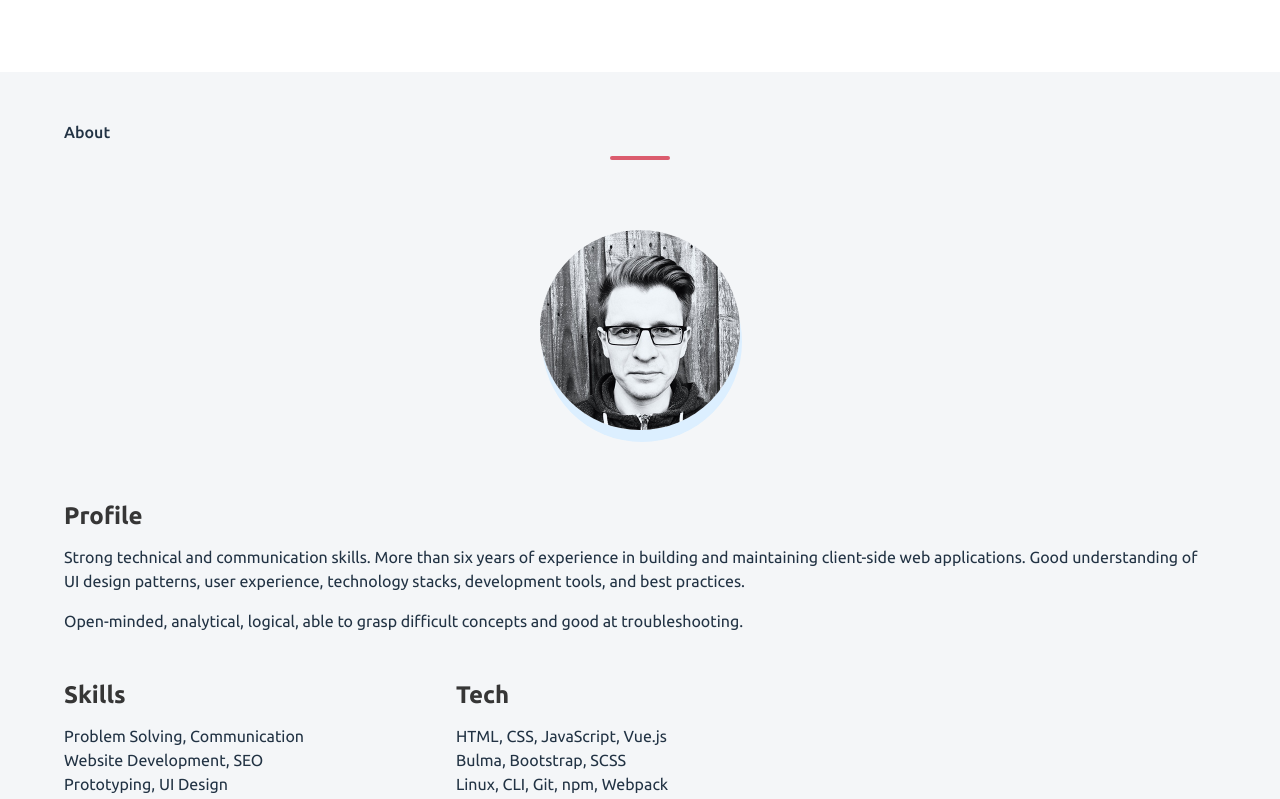
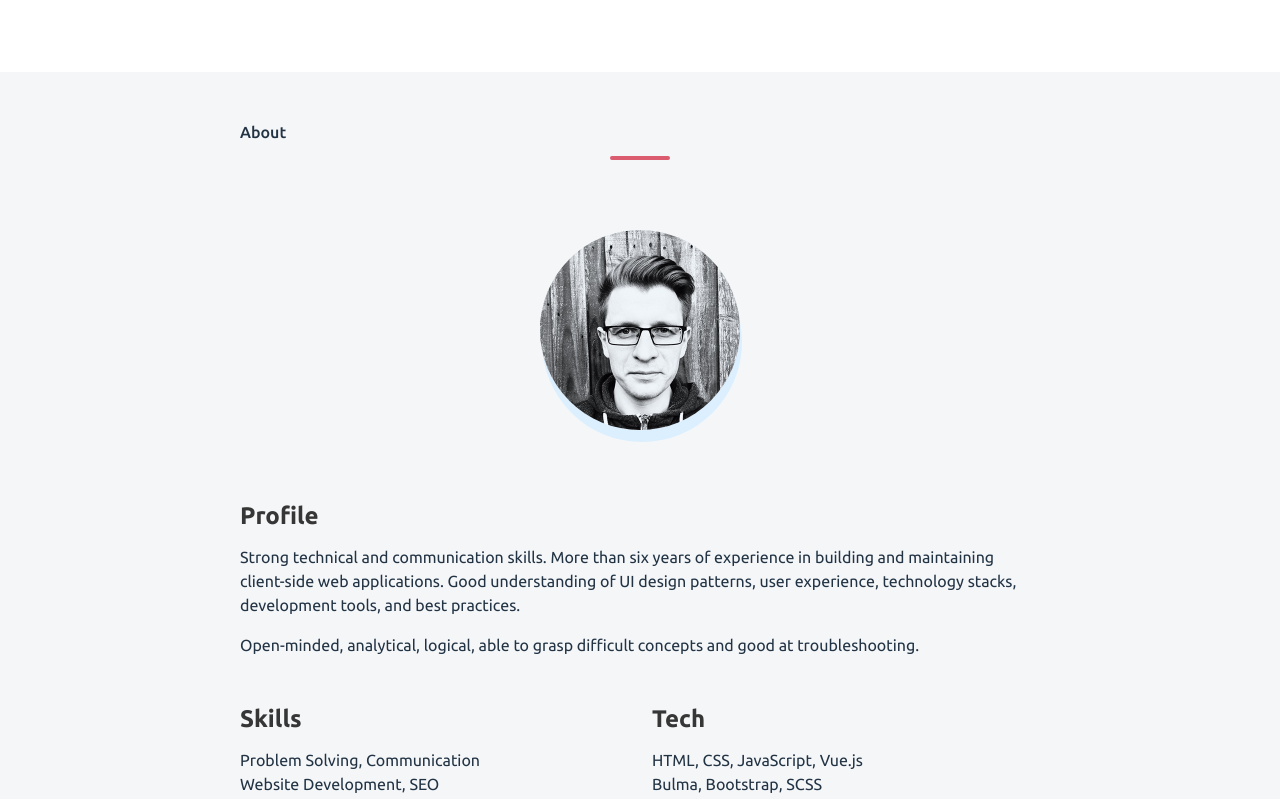
Before and after one commit to dzvilius/vilius-website, a Nuxt app: page / in a window 1280 px wide. Shown: the part 700-1499 px from the top of the page. Built offline with nearby package versions, Linux system fonts and the light colour scheme.

Commit message:
change about section max width

```diff
--- a/components/About.vue
+++ b/components/About.vue
@@ -12,7 +12,7 @@
         <p>Open-minded, analytical, logical, able to grasp difficult concepts and good at troubleshooting.</p>
       </div>
       <div class="columns is-tablet">
-        <div class="column is-one-third-tablet">
+        <div class="column is-half-tablet">
           <div class="content">
             <h3 class="is-uppercase is-size-5">Skills</h3>
             <p>
@@ -23,7 +23,7 @@
             </p>
           </div>
         </div>
-        <div class="column is-one-third-tablet">
+        <div class="column is-half-tablet">
           <div class="content">
             <h3 class="is-uppercase is-size-5">Tech</h3>
             <p>
@@ -46,6 +46,10 @@
 .AboutSection {
   background: #f4f6f8;
   padding-bottom: 72px;
+
+  .container {
+    max-width: 800px;
+  }
 }
 
 .AboutSection__Title {
```
